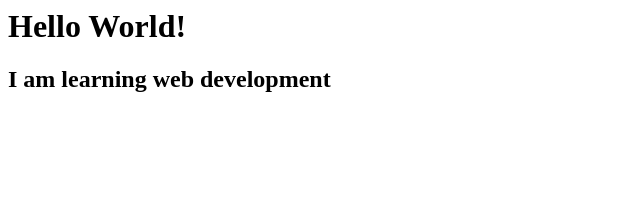
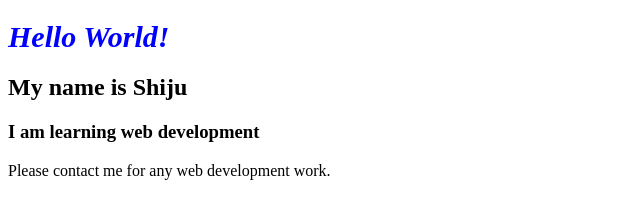
Before and after one commit to johnshiju12/Portfolio-codega, a plain HTML site: page Index.html in a window 1280 px wide. Shown: the whole page, without its empty margins (0-640 px from the left). Drawn offline with Linux system fonts and the light colour scheme; files that its build step writes are made by us from their sources.

Commit message:
Changes2

```diff
--- a/Index.html
+++ b/Index.html
@@ -1,3 +1,18 @@
-<h1>Hello World!</h1>
+<!DOCTYPE html>
 
-<h2>I am learning web development</h2>
+<html>
+  <head>
+    <link rel="stylesheet" href="css/style.css">
+  </head>
+
+  <body>
+    <h1>Hello World!</h1>
+
+    <h2>My name is Shiju</h2>
+
+    <h3>I am learning web development</h3>
+
+    <p> Please contact me for any web development work.</p>
+
+  </body>
+</html>
--- /dev/null
+++ b/style.css
@@ -0,0 +1,6 @@
+h1{
+    color: blue;
+    font-size: 30px;
+    font-family: 'Times New Roman', Times, serif;
+    font-style: italic;
+}
```
